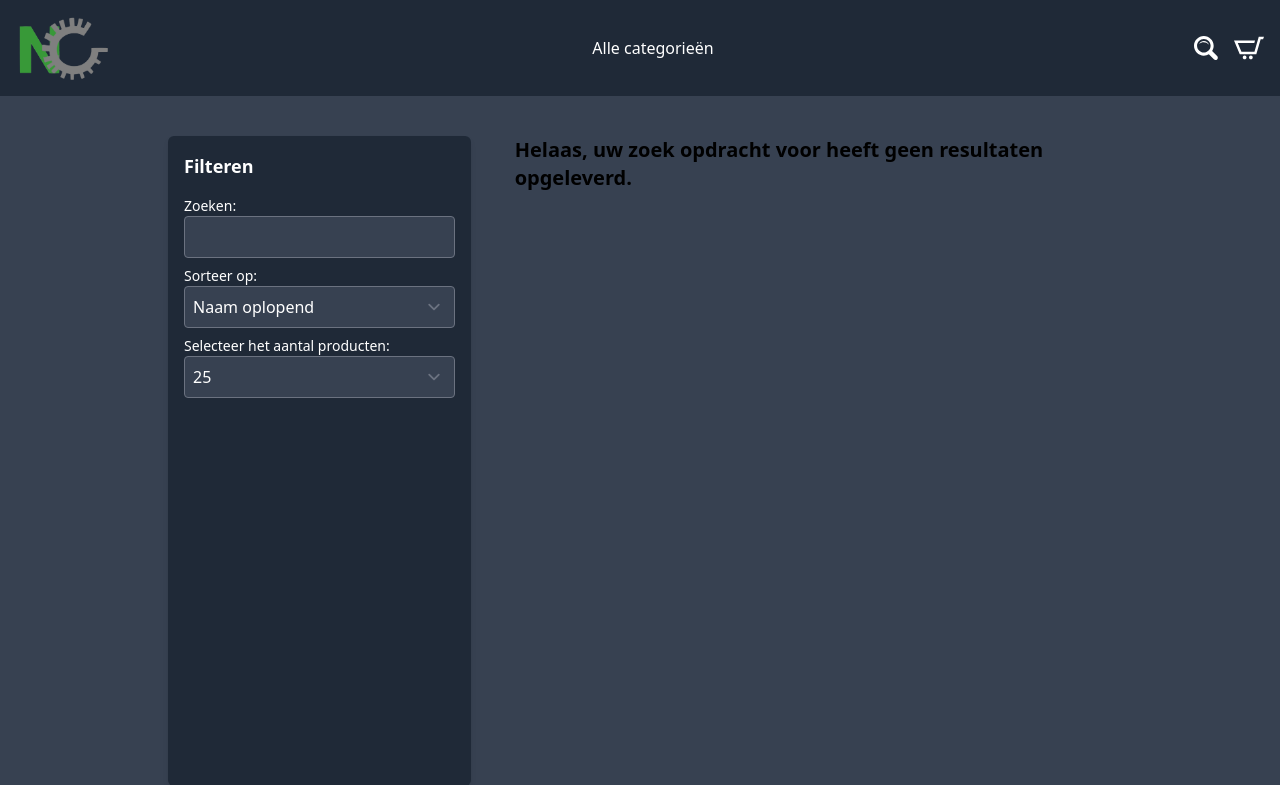
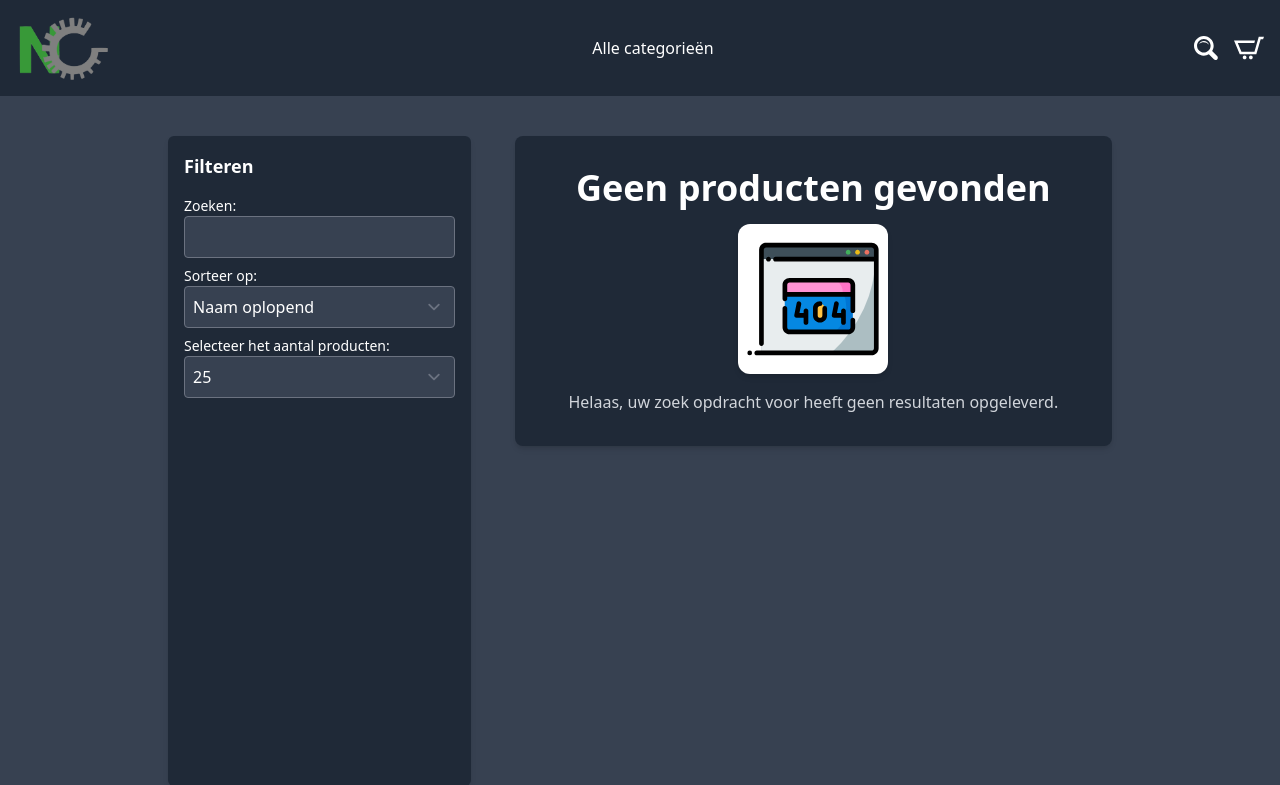
Before and after one commit to stefanpost268/NerdyGadgets, a PHP site: page /browse.php in a window 1280 px wide. Shown: the top 785 px of the page. Run offline with PHP 8.4, Linux system fonts and the light colour scheme; data that the repository does not hold is empty; some libraries are stand-ins or nearby versions.

Commit message:
US-96 ADD: 404 not found card on browse (empty)

```diff
--- a/browse.php
+++ b/browse.php
@@ -108,11 +108,15 @@ $amountOfPages = isset($amount) ? ceil($amount / $productsOnPage) : 0;
                 <?php endif; ?>
             </form>
         <?php else : ?>
-            <h2 id="NoSearchResults" class="text-xl font-bold">
-                Helaas, uw zoek opdracht voor
-                <u><?= isset($_GET['search']) ? $_GET['search'] : '' ?></u>
-                heeft geen resultaten opgeleverd.
-            </h2>
+            <div class="flex flex-col items-center justify-center text-center bg-gray-800 p-8 rounded-lg shadow-md">
+                <h1 class="text-white text-4xl font-bold mb-4">Geen producten gevonden</h1>
+                <img class="bg-white rounded-xl shadow-md" src="./Public/SVG/not-found.svg" alt="Empty Cart" width="150" height="150">
+                <p class="text-gray-300 mt-4">
+                    Helaas, uw zoek opdracht voor
+                    <u><?= isset($_GET['search']) ? $_GET['search'] : '' ?></u>
+                    heeft geen resultaten opgeleverd.
+                </p>
+            </div>
         <?php endif; ?>
     </div>
 </main>
```
Also changed, not shown: Public/SVG/not-found.svg (added).
